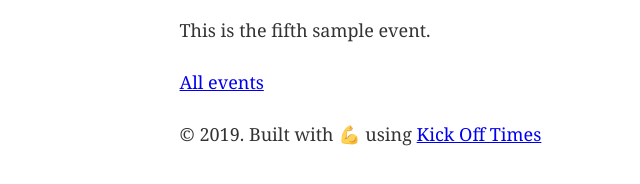
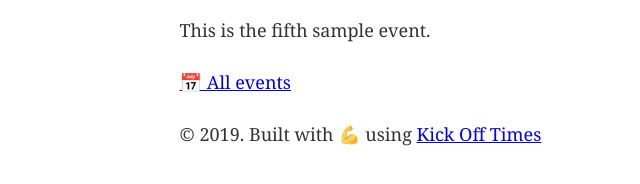
Before and after one commit to sportstimes/gatsby-template, a Gatsby site: page /fifth-event in a window 1280 px wide. Shown: the part 534-718 px from the top of the page, 0-640 px from the left. Built offline with nearby package versions, Linux system fonts and the light colour scheme; Gatsby itself is replaced by a stand-in of ours.

Commit message:
Calendar emoji on All Events link

```diff
--- a/src/templates/post.js
+++ b/src/templates/post.js
@@ -28,7 +28,7 @@ export default function Template({ data }) {
           className="blog-post-content"
           dangerouslySetInnerHTML={{ __html: html }}
         />
-        <p><Link to="/">All events</Link></p>
+        <p><Link to="/">📅 All events</Link></p>
       </div>
     </Layout>
   )
```
